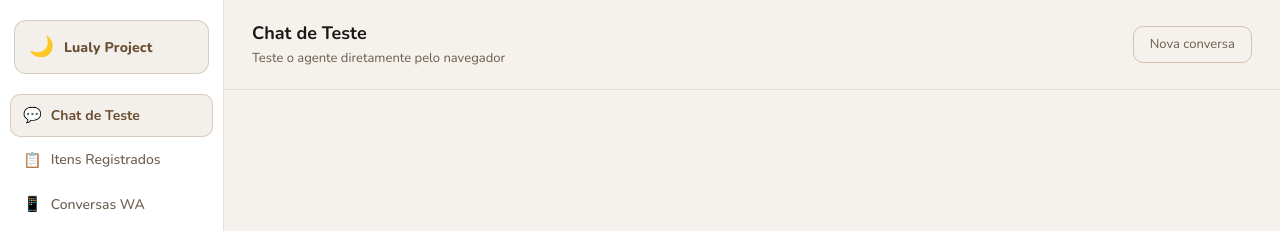
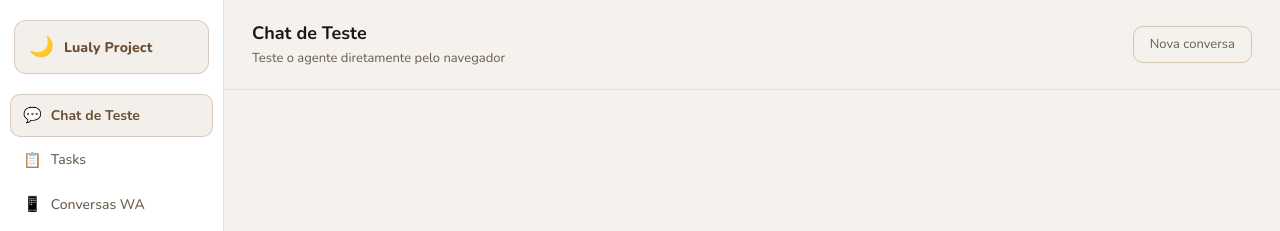
Before and after one commit to gms-project-01/gms-project-wa, a Next.js app: page / in a window 1280 px wide. Shown: the top 231 px of the page. Built offline with nearby package versions, Linux system fonts and the light colour scheme.

Commit message:
chore: rename Itens Registrados to Tasks
Co-Authored-By: Claude Sonnet 4.6 <noreply@anthropic.com>

```diff
--- a/src/app/(dashboard)/items/page.tsx
+++ b/src/app/(dashboard)/items/page.tsx
@@ -123,7 +123,7 @@ export default function ItemsPage() {
           <div style={{ display: "flex", alignItems: "center", justifyContent: "space-between", marginBottom: "14px" }}>
             <div>
               <h1 style={{ fontFamily: "var(--font-display)", fontSize: "18px", fontWeight: 700, color: "var(--text-1)" }}>
-                Itens Registrados <span style={{ fontSize: "11px", color: "var(--accent)", fontWeight: 400, marginLeft: "6px" }}>v2</span>
+                Tasks
               </h1>
               <p style={{ color: "var(--text-2)", fontSize: "13px", marginTop: "2px" }}>
                 {items.length} item{items.length !== 1 ? "s" : ""} no total
--- a/src/app/(dashboard)/layout.tsx
+++ b/src/app/(dashboard)/layout.tsx
@@ -5,7 +5,7 @@ import { usePathname, useRouter } from "next/navigation";
 
 const navLinks = [
   { href: "/",              label: "Chat de Teste",    icon: "💬" },
-  { href: "/items",         label: "Itens Registrados", icon: "📋" },
+  { href: "/items",         label: "Tasks",              icon: "📋" },
   { href: "/conversations", label: "Conversas WA",     icon: "📱" },
   { href: "/config",        label: "Configurações",    icon: "⚙️" },
 ];
```
